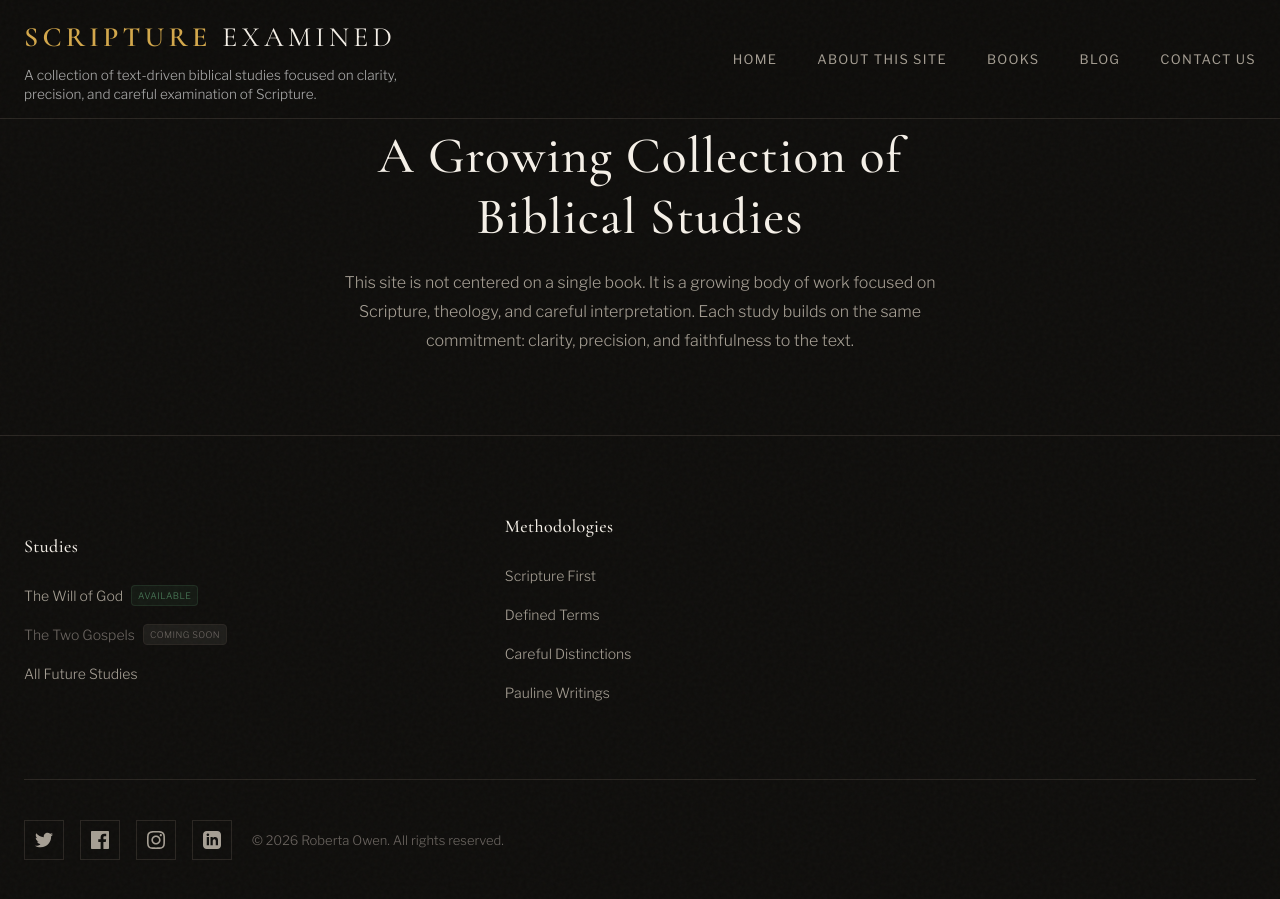
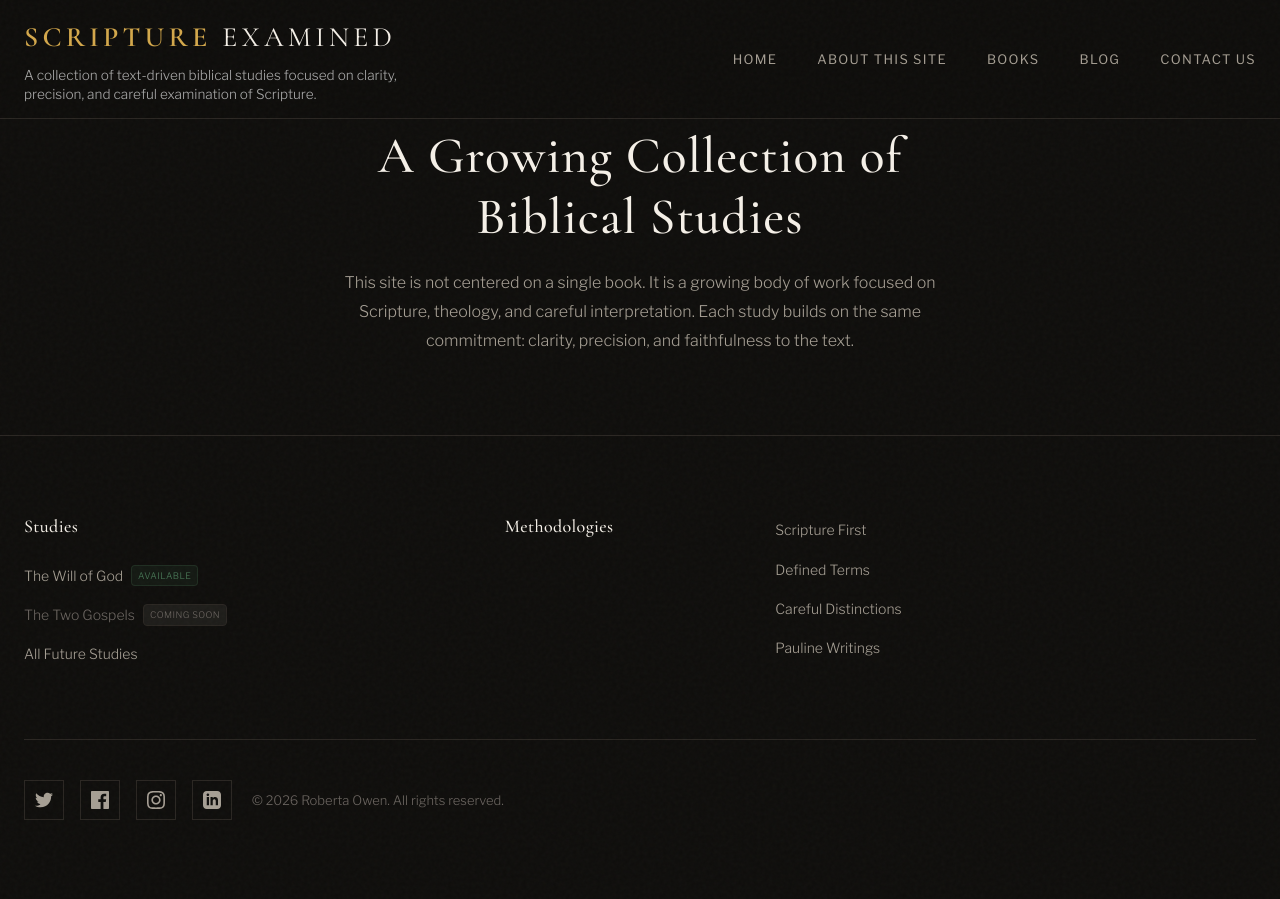
Before and after one commit to ScriptureExamined/PaulineEpistles, a Jekyll site: the page built from index.html, in a window 1280 px wide and 900 px high, scrolled down 1685 px. Built offline with Jekyll 4.4.1, drawn with Linux system fonts in a browser that asks for light colours; after the commit the page ends 2545 px from its top, so only the background shows below that.

Commit message:
Update default.html

```diff
--- a/_layouts/default.html
+++ b/_layouts/default.html
@@ -126,8 +126,8 @@ layout: none
             </ul>
           </div>
 
+          <h4 class="footer-title">Methodologies</h4>
           <ul class="footer-links">
-            <h4 class="footer-title">Methodologies</h4>
   <li>
     <a href="#" class="js-sample-trigger"
     data-sample-label="Methodology"
```
